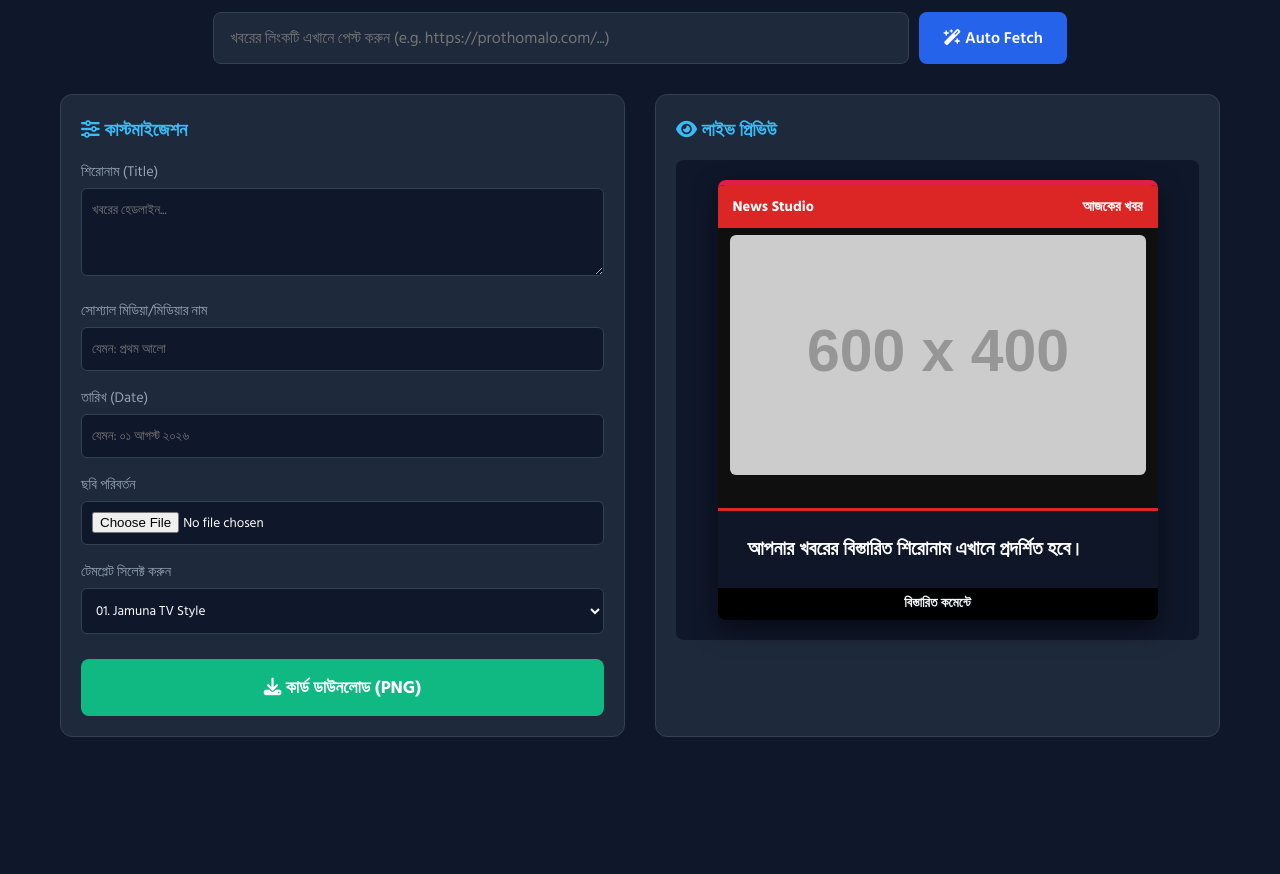
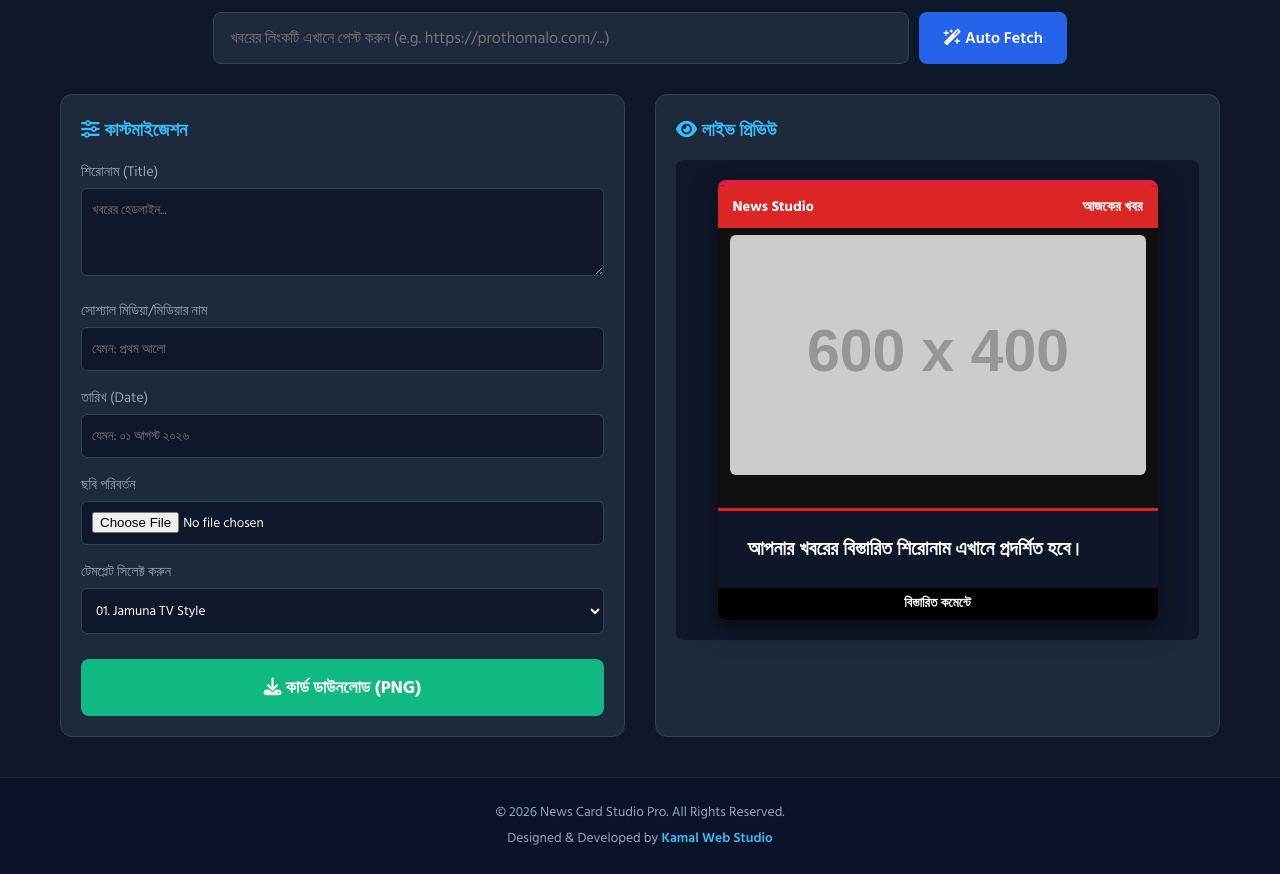
Before and after one commit to KHKing09/NewsCardStudio, a website: page index.html in a window 1280 px wide. Shown: the part 178-1052 px from the top of the page. Before the commit the page ends 935 px from the top, so only its background shows below. Drawn offline with nearby package versions, Linux system fonts and the light colour scheme; placeholder pictures from the web are drawn by us; files whose address does not match are found by name.

Commit message:
Added footer content

```diff
--- a/css/style.css
+++ b/css/style.css
@@ -237,3 +237,25 @@ body.dark-mode {
         gap: 30px;
     }
 }
+/* ==========================================
+   APP FOOTER STYLES
+   ========================================== */
+.app-footer {
+    background-color: #0b1329;
+    color: #94a3b8;
+    text-align: center;
+    padding: 20px 10px;
+    margin-top: 40px;
+    border-top: 1px solid #1e293b;
+    font-size: 0.85rem;
+    line-height: 1.6;
+}
+
+.app-footer p {
+    margin: 4px 0;
+}
+
+.app-footer span {
+    color: #38bdf8; /* Kamal Web Studio হাইলাইট কালার */
+    font-weight: 600;
+}
--- a/index.html
+++ b/index.html
@@ -151,5 +151,10 @@
      <script src="js/parser.js"></script>
      <script src="js/exporter.js"></script>
      <script src="js/app.js"></script>
+     <!-- Footer Section -->
+<footer class="app-footer">
+    <p>&copy; 2026 News Card Studio Pro. All Rights Reserved.</p>
+    <p>Designed & Developed by <span>Kamal Web Studio</span></p>
+</footer>
 </body>
 </html>
```
